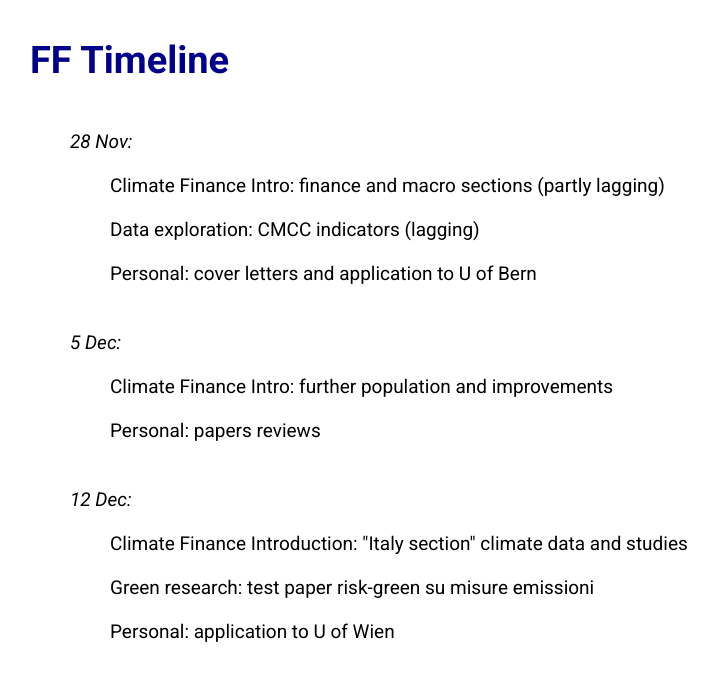
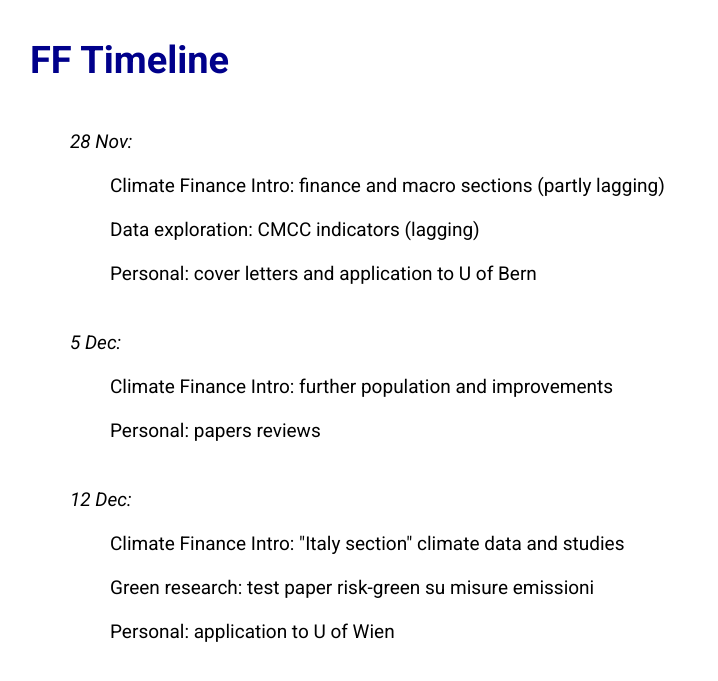
Before and after one commit to ffabio-econ/ffabio-econ.github.io, a Jekyll site: the page docs/FF_timeline.html, which Jekyll copies as it is, in a window 1280 px wide. Shown: the top 681 px of the page, without its empty margins (28-746 px from the left). Built offline with Jekyll 4.4.1, drawn with Linux system fonts in a browser that asks for light colours.

Commit message:
Fix typo in Climate Finance Introduction

```diff
--- a/docs/FF_timeline.html
+++ b/docs/FF_timeline.html
@@ -68,7 +68,7 @@
         </ul></li>
         <li><em>12 Dec:</em> <ul>
             <li></li>
-            <li>Climate Finance Introduction: "Italy section" climate data and studies</li>
+            <li>Climate Finance Intro: "Italy section" climate data and studies</li>
             <li>Green research: test paper risk-green su misure emissioni</li>
             <li>Personal: application to U of Wien</li>
         </ul></li>
```
